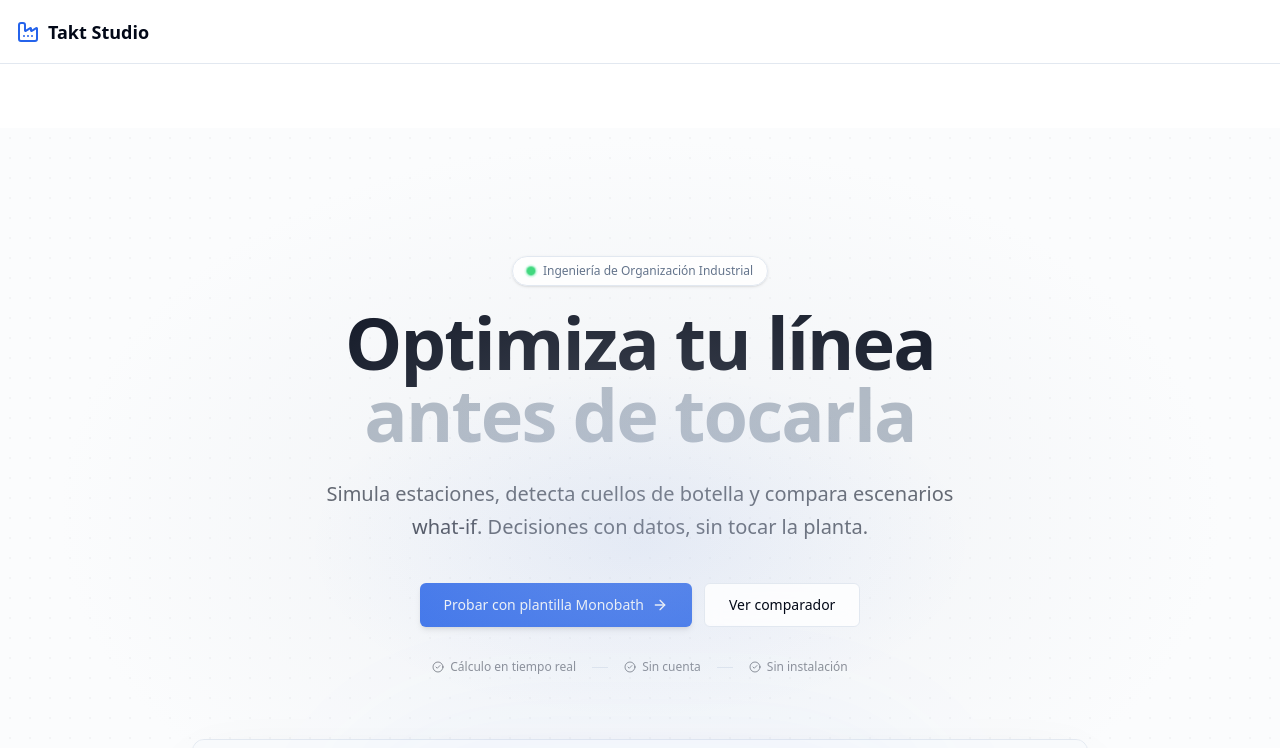
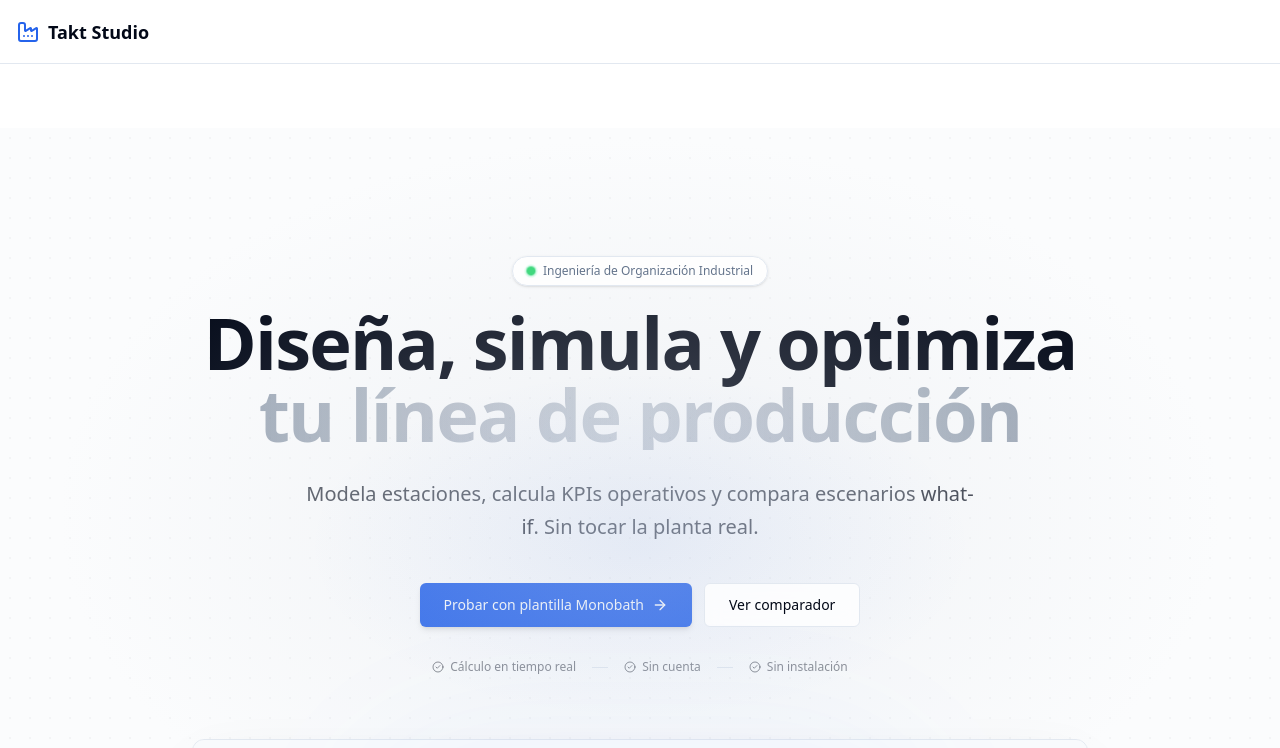
Before and after one commit to markusx5622/takt-studio, a Next.js app: page / in a window 1280 px wide. Shown: the top 748 px of the page. Built offline with nearby package versions, Linux system fonts and the light colour scheme.

Commit message:
chore: refuerza el hero con nuevo titular y tipografía gris reactiva

```diff
--- a/app/globals.css
+++ b/app/globals.css
@@ -132,3 +132,30 @@
 .bg-hero-ambient {
   background: radial-gradient(ellipse 70% 60% at 50% 40%, hsl(215 20% 88% / 0.35) 0%, transparent 65%);
 }
+
+/* ─── Shimmer text for premium reactive typography ─────────────────────────── */
+
+@keyframes shimmer-text {
+  0% {
+    background-position: 200% center;
+  }
+  100% {
+    background-position: -200% center;
+  }
+}
+
+.shimmer-text {
+  background: linear-gradient(
+    90deg,
+    hsl(var(--muted-foreground) / 0.35) 0%,
+    hsl(var(--muted-foreground) / 0.65) 25%,
+    hsl(var(--primary) / 0.35) 50%,
+    hsl(var(--muted-foreground) / 0.65) 75%,
+    hsl(var(--muted-foreground) / 0.35) 100%
+  );
+  background-size: 200% 100%;
+  -webkit-background-clip: text;
+  background-clip: text;
+  -webkit-text-fill-color: transparent;
+  animation: shimmer-text 5s ease-in-out infinite;
+}
--- a/app/page.tsx
+++ b/app/page.tsx
@@ -250,16 +250,16 @@ export default function Home() {
         </div>
 
         {/* Title */}
-        <h1 className="max-w-4xl text-4xl font-bold tracking-tight sm:text-5xl md:text-6xl lg:text-7xl">
-          Optimiza tu línea
-          <span className="block text-muted-foreground/55">antes de tocarla</span>
+        <h1 className="max-w-5xl text-4xl font-bold tracking-tight sm:text-5xl md:text-6xl lg:text-7xl">
+          Diseña, simula y optimiza
+          <span className="block shimmer-text">tu línea de producción</span>
         </h1>
 
         {/* Subtitle */}
         <p className="mx-auto mt-7 max-w-2xl text-lg leading-relaxed text-foreground/70 sm:text-xl">
-          Simula estaciones, detecta cuellos de botella y compara escenarios{" "}
+          Modela estaciones, calcula KPIs operativos y compara escenarios{" "}
           <em className="not-italic font-medium text-foreground/80">what-if</em>.{" "}
-          Decisiones con datos, sin tocar la planta.
+          Sin tocar la planta real.
         </p>
 
         {/* CTAs */}
```
